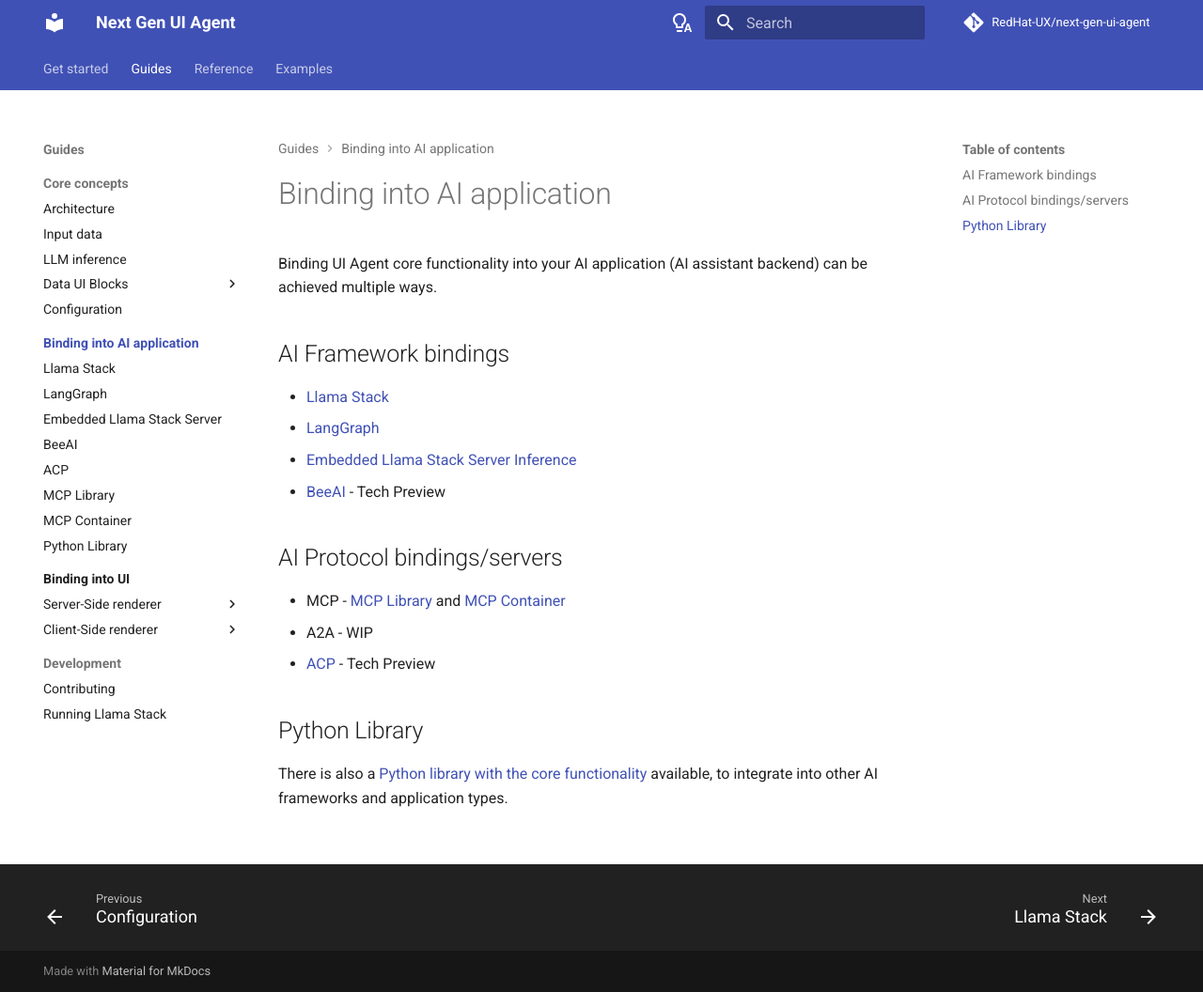
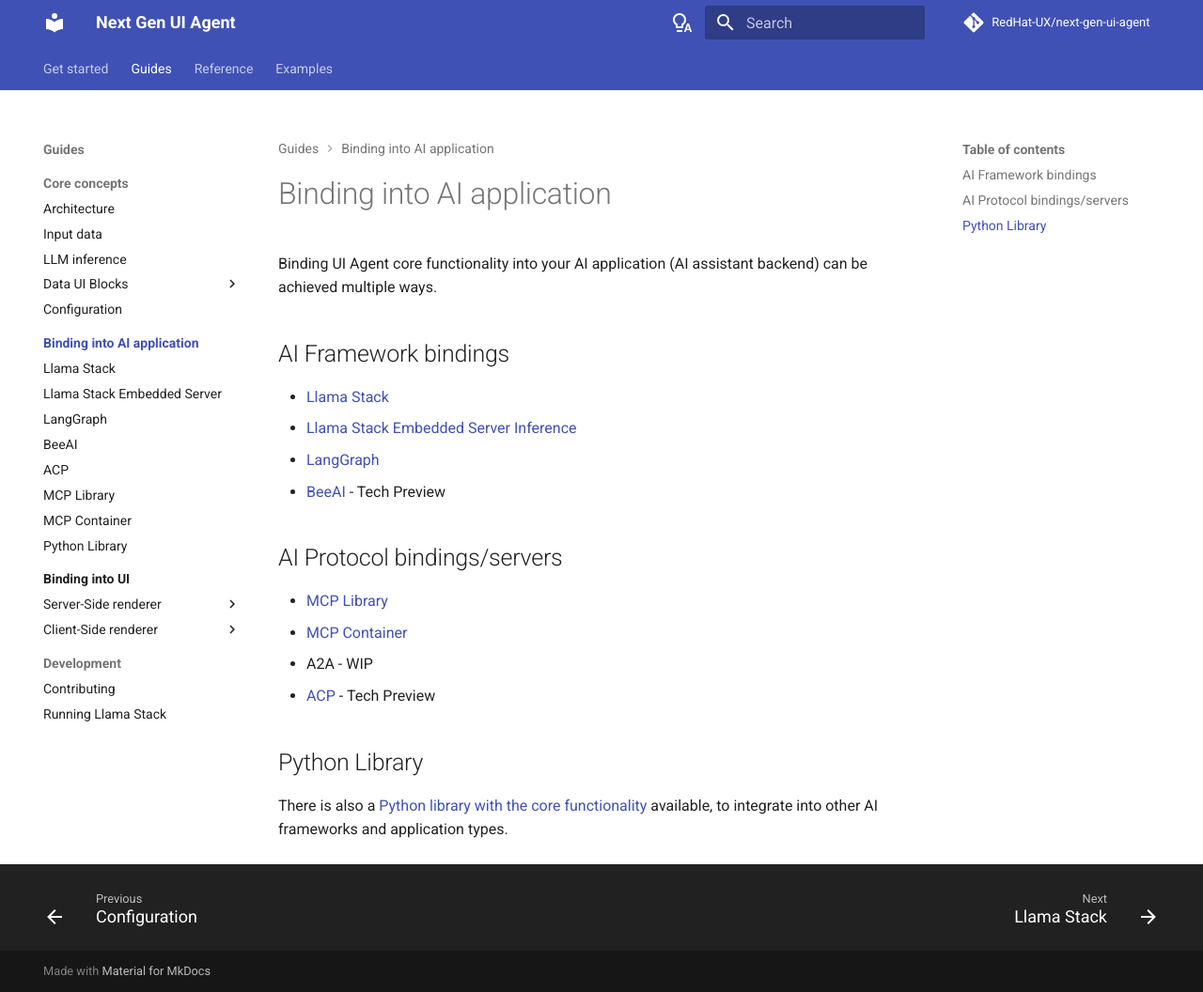
Before and after one commit to RedHat-UX/next-gen-ui-agent, an MkDocs documentation site: the page built from docs/guide/ai_apps_binding/index.md, in a window 1280 px wide and 1056 px high. Shown: the whole window at 94% size. Built offline with MkDocs 1.6.1 and Material for MkDocs 9.7.7, drawn with Linux system fonts in a browser that asks for light colours; comment, search, counter and statistics services are not loaded.

Commit message:
menu refactor

```diff
--- a/docs/guide/ai_apps_binding/index.md
+++ b/docs/guide/ai_apps_binding/index.md
@@ -5,13 +5,14 @@
 ## AI Framework bindings
 
 * [Llama Stack](llamastack.md)
+* [Llama Stack Embedded Server Inference](llamastack_embedded.md)
 * [LangGraph](langgraph.md)
-* [Embedded Llama Stack Server Inference](llamastack_embedded.md)
 * [BeeAI](beeai.md) - Tech Preview
 
 ## AI Protocol bindings/servers
 
-* MCP - [MCP Library](mcp.md) and [MCP Container](mcp-containers.md)
+* [MCP Library](mcp-library.md)
+* [MCP Container](mcp-container.md)
 * A2A - WIP
 * [ACP](acp.md) - Tech Preview
 
--- a/mkdocs.yml
+++ b/mkdocs.yml
@@ -76,8 +76,8 @@
     - Binding into AI application:
       - guide/ai_apps_binding/index.md
       - Llama Stack: guide/ai_apps_binding/llamastack.md
+      - Llama Stack Embedded Server: guide/ai_apps_binding/llamastack_embedded.md
       - LangGraph: guide/ai_apps_binding/langgraph.md
-      - Embedded Llama Stack Server: guide/ai_apps_binding/llamastack_embedded.md
       - BeeAI: guide/ai_apps_binding/beeai.md
       - ACP: guide/ai_apps_binding/acp.md
       - MCP Library: guide/ai_apps_binding/mcp-library.md
```
